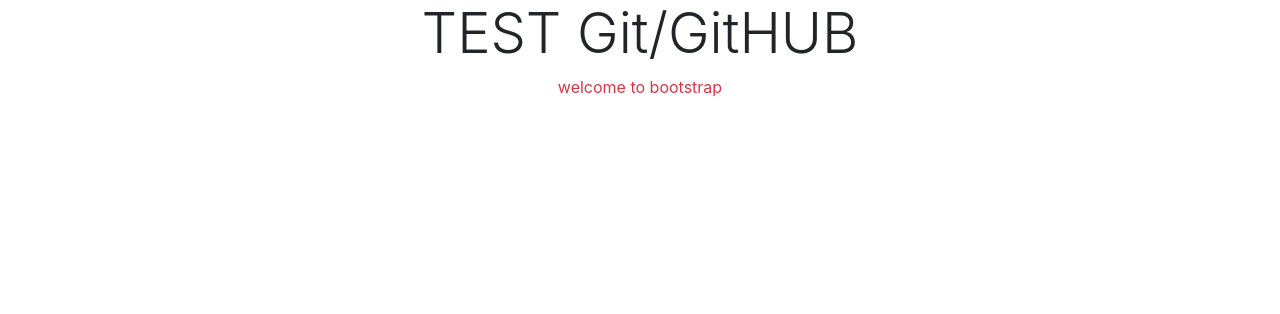
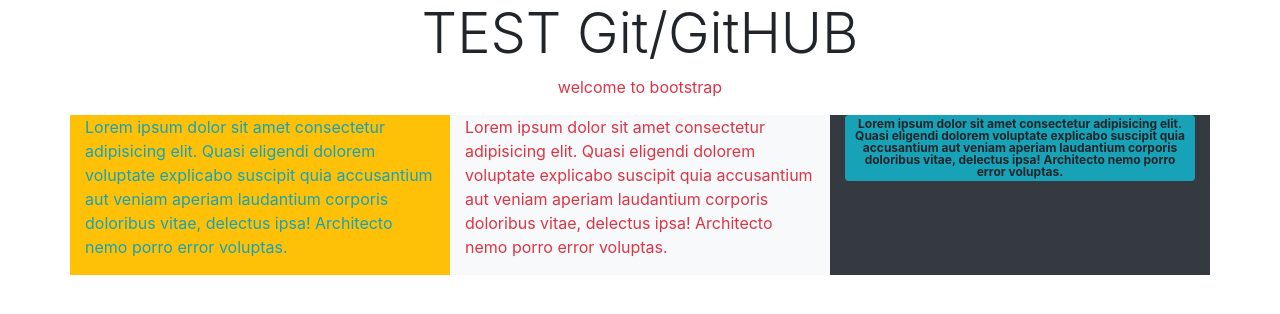
Before and after one commit to petreasil/smaplerep, a plain HTML site: page index.html in a window 1280 px wide. Drawn offline with nearby package versions, Linux system fonts and the light colour scheme.

Commit message:
adding 3 paragraph middle section

```diff
--- a/index.html
+++ b/index.html
@@ -16,7 +16,35 @@
     <div class="container">
       <h1 class="text-center display-4">TEST Git/GitHUB</h1>
       <p class="text-danger text-center">welcome to bootstrap</p>
+      <div class="row">
+        <div class="col-sm-4 bg-warning">
+          <p class="text-info">
+            Lorem ipsum dolor sit amet consectetur adipisicing elit. Quasi
+            eligendi dolorem voluptate explicabo suscipit quia accusantium aut
+            veniam aperiam laudantium corporis doloribus vitae, delectus ipsa!
+            Architecto nemo porro error voluptas.
+          </p>
+        </div>
+        <div class="col-sm-4 bg-light">
+          <p class="text-danger">
+            Lorem ipsum dolor sit amet consectetur adipisicing elit. Quasi
+            eligendi dolorem voluptate explicabo suscipit quia accusantium aut
+            veniam aperiam laudantium corporis doloribus vitae, delectus ipsa!
+            Architecto nemo porro error voluptas.
+          </p>
+        </div>
+        <div class="col-sm-4 bg-dark">
+          <p class="badge bg-info text-wrap">
+            Lorem ipsum dolor sit amet consectetur adipisicing elit. Quasi
+            eligendi dolorem voluptate explicabo suscipit quia accusantium aut
+            veniam aperiam laudantium corporis doloribus vitae, delectus ipsa!
+            Architecto nemo porro error voluptas.
+          </p>
+        </div>
+        </div>
+      </div>
     </div>
+
     <script src="script.js"></script>
   </body>
 </html>
```
